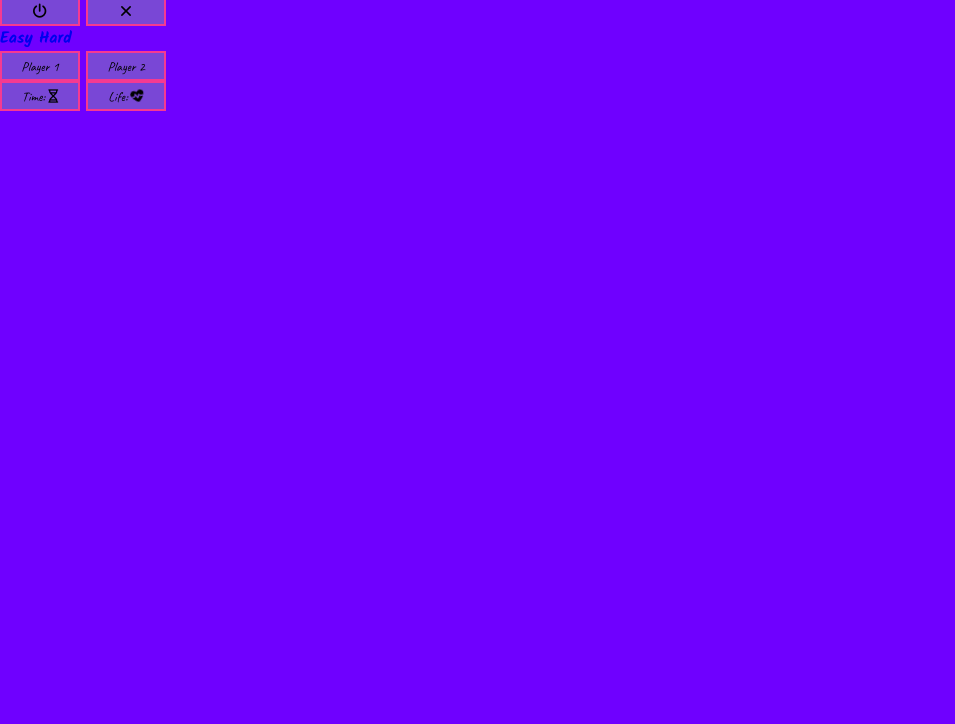
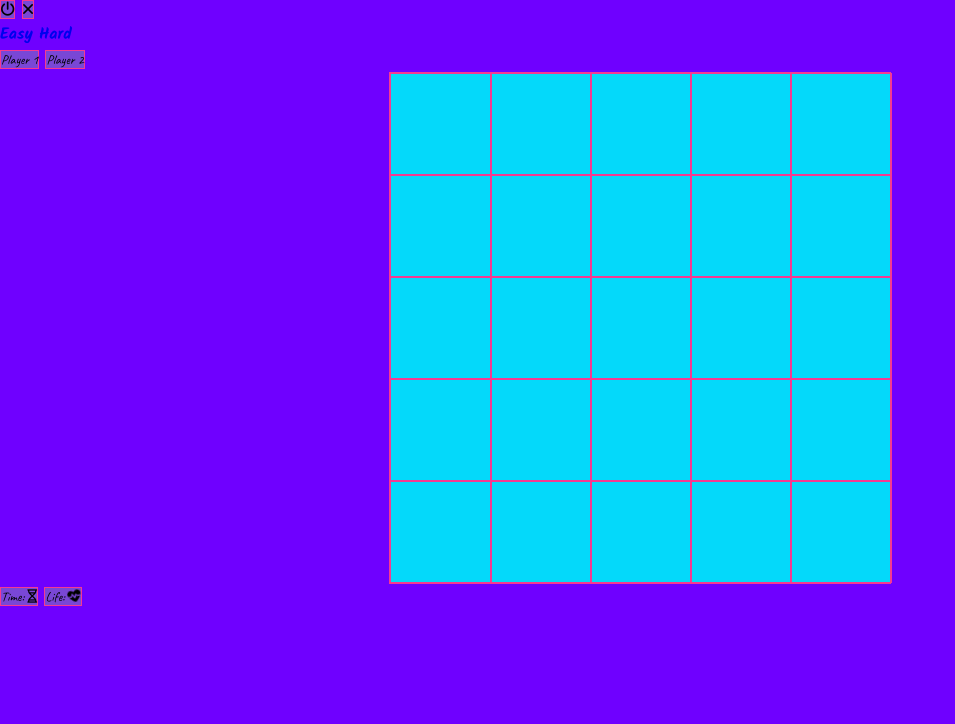
Before and after one commit to Code-Institute-Submissions/Cy-2-30-PP2_TicTacToe, a plain HTML site: page hard.html in a window 1280 px wide. Shown: the part 77-801 px from the top of the page, without its empty margins (0-955 px from the left). Drawn offline with Linux system fonts and the light colour scheme.

Commit message:
add body viewport size and style the game board tiles

```diff
--- a/assets/css/style.css
+++ b/assets/css/style.css
@@ -15,37 +15,63 @@ body{
     background-color: #6f00ffff;
     font-family: 'Kalam', cursive;
     color: #131313ff;
+    height: 100vh;
+    padding-top: 1px;
 }
-h1{
 
-}
 a{
     text-decoration: none;
   }
+
 a:hover{
     cursor: pointer;
   }
+
 .logo{
     height: 60px;
     width: 70px;
 }
-.playground{
-    height: 250px;
-    width: 250px;
+
+.game-board{
+    margin: 0 auto;
     background-color: #04d9faff;
-    border: 2px solid #f53a91ff;
+    border: 1px solid #f53a91ff;
+    display: grid;
+    grid-template-columns: 33% 33% 33%;
+    grid-template-rows: 33% 33% 33%;
+    max-width: 300px;
 }
+.game-board-hard{
+    margin: 0 auto;
+    background-color: #04d9faff;
+    border: 1px solid #f53a91ff;
+    display: grid;
+    grid-template-columns: 20% 20% 20% 20% 20%;
+    grid-template-rows: 20% 20% 20% 20% 20%;
+    max-width: 500px;
+}
+
 button{
     font-family: 'Caveat', cursive;
     background-color: #7947d6ff;
-    border: 2px solid #f53a91ff;
-    width: 80px;
-    height: 30px;
-}
-.start{
-    width: 10px;
-    height: 10px;
-}
-.blocks{
     border: 1px solid #f53a91ff;
 }
+
+#power-on{
+
+}
+
+#exit{
+
+}
+
+.tile {
+    border: 1px solid #f53a91ff;
+    min-width: 100px;
+    min-height: 100px;
+    display: flex;
+    justify-content: center;
+    align-items: center;
+    font-size: 50px;
+    cursor: pointer;
+}
--- a/hard.html
+++ b/hard.html
@@ -44,7 +44,7 @@
                 <button class="player2">Player 2</button>
             </section>
 
-            <section class="game-board">
+            <section class="game-board-hard">
                 <div class="tile"></div>
                 <div class="tile"></div>
                 <div class="tile"></div>
```
